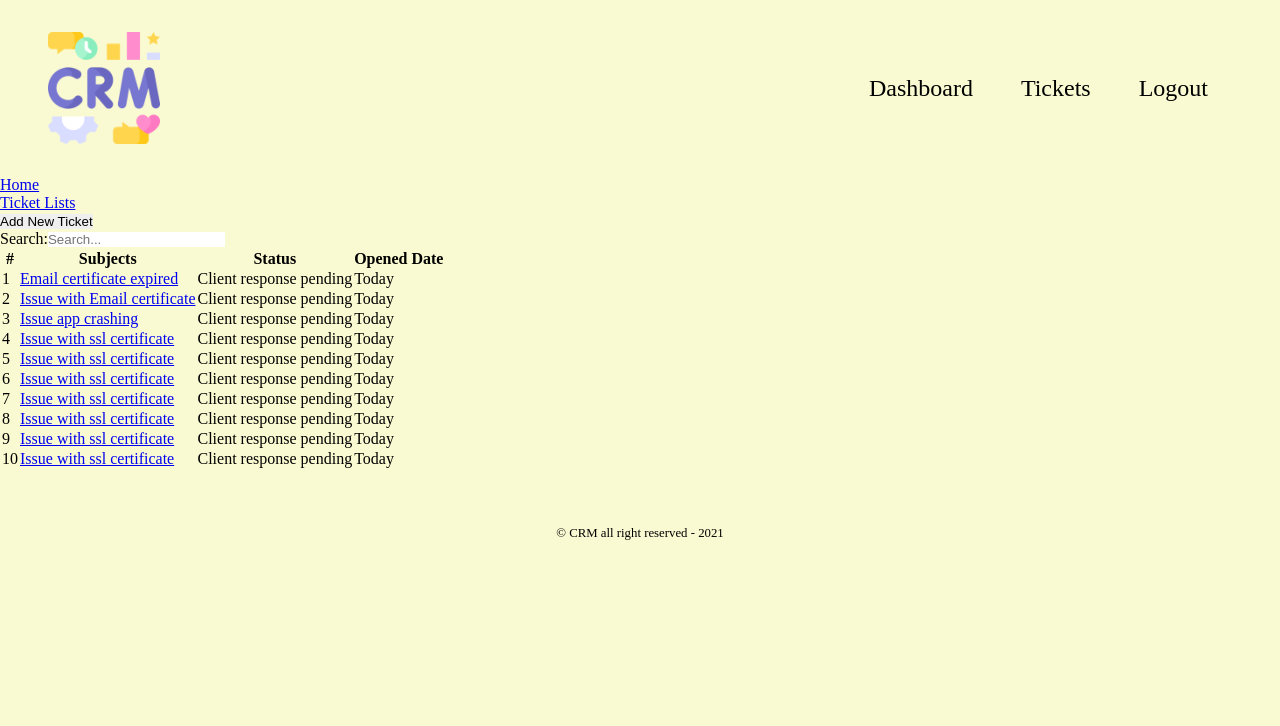
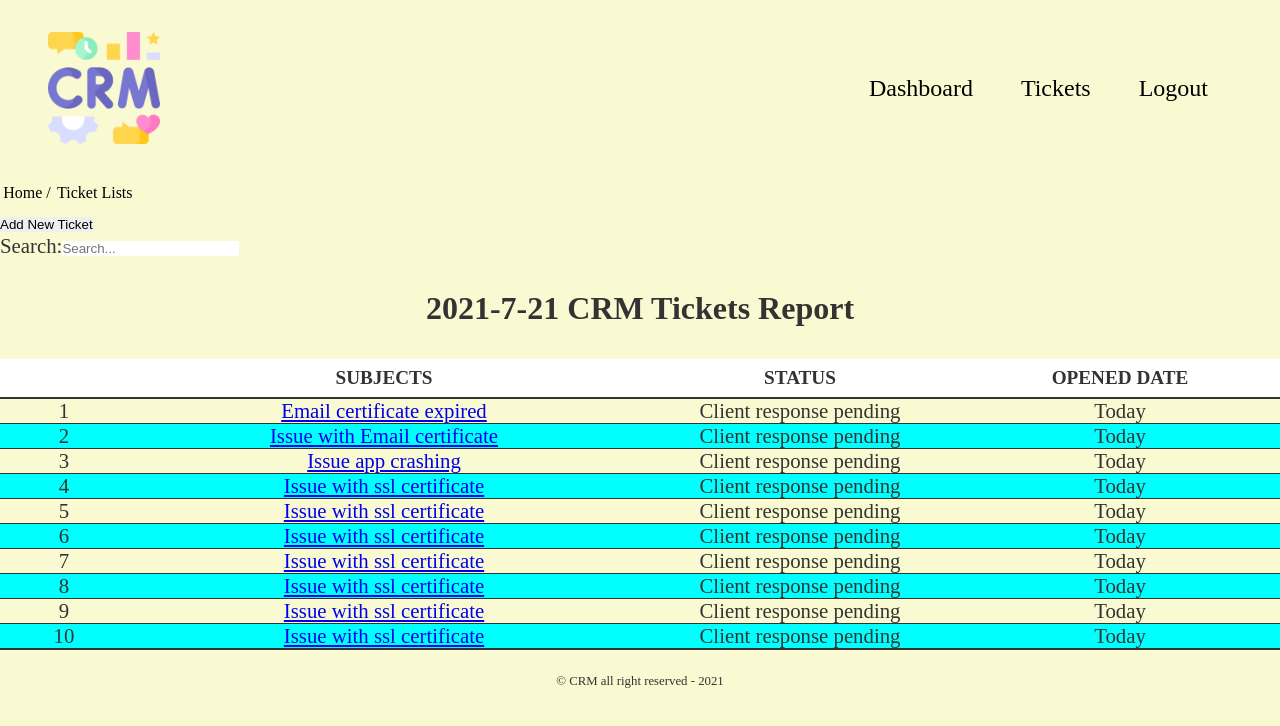
Before and after one commit to tsvGithub/MERN_CRM_Ticket_System, a React (Create React App) app in the folder client/: page /tickets in a window 1280 px wide. Shown: the top 726 px of the page. Built offline with nearby package versions, Linux system fonts and the light colour scheme.

Commit message:
table style added

```diff
--- a/client/src/App.css
+++ b/client/src/App.css
@@ -22,6 +22,13 @@
 
 body {
   background-color: lightgoldenrodyellow;
+  /* color: black; */
+  color: #333;
+  font-size: 1.3rem;
+}
+/************GLobal *********/
+ul > li > a {
+  text-decoration: none;
   color: black;
 }
 
@@ -45,18 +52,96 @@ header > nav > ul > li {
   padding: 1.5rem;
   font-size: 1.5rem;
 }
-header > nav > ul > li > a {
+/* header > nav > ul > li > a {
   text-decoration: none;
   color: black;
+} */
+a:hover {
+  color: #6967bf;
+  border-bottom: 1px dashed #6967bf;
 }
-a:hover {
-  color: rgb(34, 12, 131);
-  border-bottom: 1px dashed rgb(34, 12, 131);
+/***********  MAIN  *********/
+main {
+  margin: 2rem 3rem;
+  /* padding: 1rem 0; */
+}
+ul.breadcrumb {
+  display: flex;
+  list-style: none;
+}
+ul.breadcrumb > li {
+  display: block;
+  padding: 0.5rem 0.2rem;
+  font-size: 1rem;
+}
+article.ticket-status {
+  display: flex;
+  justify-content: space-between;
+  align-items: center;
+  margin: 1.3rem auto;
+}
+article.ticket-status > div {
+  width: 50%;
+  text-align: center;
+}
+article.ticket-status > a:hover {
+  border-bottom: 0px;
 }
 
+article.ticket-status > a > button {
+  /* justify-self: flex-start; */
+  width: 21rem;
+  height: 3rem;
+  /* background-color: transparent; */
+  border: 1px solid #ffc919;
+  border-radius: 1rem;
+  background-color: #ffc919;
+  font-size: 1.6rem;
+  font-weight: 400;
+  cursor: pointer;
+}
+table {
+  border-collapse: collapse;
+  width: 100%;
+  text-align: center;
+  vertical-align: middle;
+}
+
+table caption {
+  font-size: 2rem;
+  font-weight: bold;
+  color: #333;
+  margin: 2rem 0;
+}
+thead th {
+  width: 25%;
+  padding: 8px;
+  font-size: 1.2rem;
+  text-transform: uppercase;
+  letter-spacing: 2%;
+  background-color: #fff;
+}
+thead th:first-child {
+  width: 10%;
+}
+thead th:nth-child(2) {
+  width: 40%;
+}
+th,
+td {
+  border-bottom: 1px solid #333;
+}
+tr:last-child {
+  border-bottom: 2px solid #333;
+}
+tr:nth-of-type(even) {
+  background-color: aqua;
+  font-weight: semi-bold;
+}
+/********** Footer ********/
 footer {
   justify-content: center;
-  margin-bottom: 0;
+  margin: 0;
   padding: 1.5rem;
   font-size: 0.8rem;
 }
--- a/client/src/components/breadcrumb/Breadcrumb.component.js
+++ b/client/src/components/breadcrumb/Breadcrumb.component.js
@@ -3,16 +3,14 @@ import React from "react";
 const Breadcrumb = ({ page }) => {
   //   console.log(page);
   return (
-    <div>
     <ul className="breadcrumb">
       <li>
-          <a href="/">Home</a>
+        <a href="/">Home /</a>
       </li>
       <li>
         <a href="#">{page}</a>
       </li>
     </ul>
-    </div>
   );
 };
 
--- a/client/src/components/ticket-table/TicketTable.component.js
+++ b/client/src/components/ticket-table/TicketTable.component.js
@@ -3,12 +3,15 @@ import PropTypes from "prop-types";
 
 import { Link } from "react-router-dom";
 const TicketTable = ({ tickets }) => {
+  let todaysDate = new Date().getFullYear() + "-" + (new Date().getMonth() + 1) + "-" + new Date().getDate();
+
   console.log(tickets);
   return (
     <table>
+      <caption>{todaysDate} CRM Tickets Report </caption>
       <thead>
         <tr>
-          <th>#</th>
+          <th></th>
           <th>Subjects</th>
           <th>Status</th>
           <th>Opened Date</th>
--- a/client/src/layout/DefaultLayout.js
+++ b/client/src/layout/DefaultLayout.js
@@ -9,11 +9,11 @@ const DefaultLayout = ({ children }) => {
     >
       <Header />
 
-      <main
-      // className="main"
-      >
-        {children}
-      </main>
+      {/* <main */}
+      {/* // className="main" */}
+      {/* > */}
+      {children}
+      {/* </main> */}
 
       <Footer />
     </div>
--- a/client/src/pages/dashboard/Dashboard.page.js
+++ b/client/src/pages/dashboard/Dashboard.page.js
@@ -8,20 +8,23 @@ import tickets from "../../assets/data/dummy-tickets.json";
 const Dashboard = () => {
   //   console.log(Dashboard);
   return (
-    <section>
+    <main>
       <Breadcrumb page="Dashboard" />
-      <Link to="/add-ticket">
-        <button>Add New Ticket</button>
-      </Link>
-      <article>
-        <div>Total tickets: 50</div>
-        <div>Pending tickets: 10</div>
-        <div>Recently Added tickets: 10</div>
-        <hr />
 
-        <TicketTable tickets={tickets} />
+      <article className="ticket-status">
+        <div>
+          <p>Total tickets: 50</p>
+          <p>Pending tickets: 10</p>
+          <p>Recently Added tickets: 10</p>
+        </div>
+
+        <Link to="/add-ticket">
+          <button>Add New Ticket</button>
+        </Link>
       </article>
-    </section>
+
+      <TicketTable tickets={tickets} />
+    </main>
   );
 };
 
```
Lines whose indentation alone changed are shown as unchanged.
